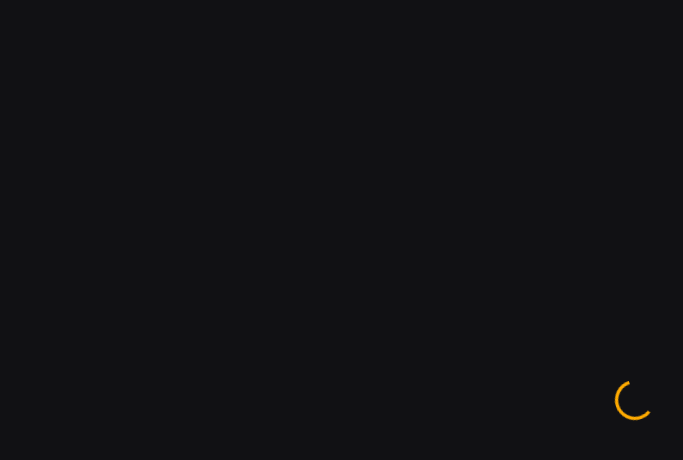
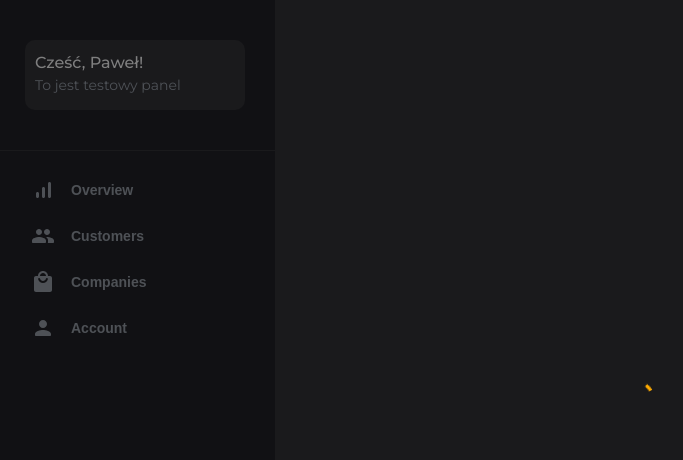
Before and after one commit to Paweu1412/roleplay-web-panel, a React app in the folder client/: page /dashboard/1 in a window 1280 px wide. Shown: the whole page, without its empty margins (5-688 px from the left). Built offline with nearby package versions, Linux system fonts and the light colour scheme; no server answers.

Commit message:
Sidebar part 1

```diff
--- a/client/package.json
+++ b/client/package.json
@@ -5,6 +5,7 @@
   "dependencies": {
     "@emotion/react": "^11.10.6",
     "@emotion/styled": "^11.10.6",
+    "@mui/icons-material": "^5.11.16",
     "@mui/material": "^5.11.15",
     "@testing-library/jest-dom": "^5.16.5",
     "@testing-library/react": "^13.4.0",
--- a/client/src/index.js
+++ b/client/src/index.js
@@ -13,7 +13,7 @@ root.render(
   <React.StrictMode>
     <BrowserRouter>
       <Routes>
-        <Route path="/" element={<Login />} />
+        <Route path="*" element={<Login />} />
         <Route path="/dashboard/:key" element={<Home />} />
       </Routes>
     </BrowserRouter>
--- a/client/src/index.scss
+++ b/client/src/index.scss
@@ -88,8 +88,8 @@
 }
 
 body {
+  color: var(--ui-text);
   background-color: var(--ui);
-  color: var(--ui-text);
   margin: 0;
   padding: 0;
 }
--- a/client/src/pages/Home/Home.js
+++ b/client/src/pages/Home/Home.js
@@ -1,6 +1,12 @@
 import "./Home.scss";
 
 // import { getGlobalStyle } from "../../utils/index";
+import SignalCellularAltRoundedIcon from '@mui/icons-material/SignalCellularAltRounded';
+import PeopleRoundedIcon from '@mui/icons-material/PeopleRounded';
+import LocalMallRoundedIcon from '@mui/icons-material/LocalMallRounded';
+import PersonRoundedIcon from '@mui/icons-material/PersonRounded';
+
+import { ButtonBase } from "@mui/material";
 import { Spinner } from "../../components/Spinner/Spinner";
 import { useParams } from "react-router-dom";
 import { useState } from "react";
@@ -29,14 +35,52 @@ const Home = () => {
 	checkSession(key);
 
   return (
-    <div className="container">
+    <div className="home">
       <Spinner open={showSpinner} />
 
-			<div className="container--left">
+			<div className="sidebar">
+				<div className="sidebar__upper">
+					<div className="basic-info">
+						<h1>Cześć, Paweł!</h1>
+						<p>To jest testowy panel</p>
+					</div>
+				</div>
 
+				<div className="sidebar__main">
+					<ul className="buttons">
+						<li>
+							<ButtonBase className="button">
+								<SignalCellularAltRoundedIcon className="icon" />
+								<span className="description">Overview</span>
+							</ButtonBase>
+						</li>
+
+						<li>
+							<ButtonBase className="button">
+								<PeopleRoundedIcon className="icon" />
+								<span className="description">Customers</span>
+							</ButtonBase>
+						</li>
+
+						<li>
+							<ButtonBase className="button">
+								<LocalMallRoundedIcon className="icon" />
+								<span className="description">Companies</span>
+							</ButtonBase>
+						</li>
+
+						<li>
+							<ButtonBase className="button">
+								<PersonRoundedIcon className="icon" />
+								<span className="description">Account</span>
+							</ButtonBase>
+						</li>
+					</ul>
+				</div>
 			</div>
 
-			<div className="container--right">
+			<div className="main">
+
 			</div>
     </div>
   );
--- a/client/src/pages/Home/Home.scss
+++ b/client/src/pages/Home/Home.scss
@@ -0,0 +1,102 @@
+.home {
+  width: 100vw;
+  height: 100vh;
+  font-family: "ui-regular";
+
+  .sidebar {
+    background-color: var(--ui);
+    // border-right: 2px solid var(--theme);
+    float: left;
+    width: 280px;
+    height: 100%;
+
+    &__upper {
+      display: flex;
+      width: 100%;
+      height: 150px;
+      border-bottom: 1px solid var(--border);
+      justify-content: center;
+      align-items: center;
+
+      .basic-info {
+        color: white;
+        display: flex;
+        width: 200px;
+        height: 50px;
+        background-color: var(--border);
+        border-radius: 10px;
+        padding: 10px;
+        flex-direction: column;
+        align-items: space-between;
+        justify-content: center;
+
+        h1 {
+          font-size: 1rem;
+          margin: 0;
+          font-family: "ui-medium";
+          font-weight: 500;
+          margin-bottom: 2.5px;
+        }
+
+        p {
+          font-size: 0.875rem;
+          margin: 0;
+          font-weight: 400;
+          line-height: 1.57;
+          color: rgb(157, 164, 174);
+        }
+      }
+    }
+
+    &__main {
+
+
+      .buttons {
+        display: flex;
+        flex-direction: column;
+        list-style: none;
+        list-style-type: none;
+        padding-left: 20px;
+        padding-right: 20px;
+
+        .button {
+          position: relative;
+          box-sizing: border-box;
+          outline: 0px;
+          border: 0px;
+          margin-top: 5px;
+          margin-bottom: 5px;
+          border-radius: 8px;
+          padding: 6px 16px;
+          text-align: left;
+          width: 100%;
+
+          &:hover {
+            background-color: rgba(255, 255, 255, 0.04);
+          }
+
+          .description {
+            color: rgb(157, 164, 174);
+            flex-grow: 1;
+            font-size: 14px;
+            font-weight: 600;
+            line-height: 24px;
+            white-space: nowrap;
+          }
+
+          .icon {
+            color: rgb(157, 164, 174);
+            margin-right: 16px;
+          }
+        }
+      }
+    }
+  }
+
+  .main {
+    background-color: var(--border);
+    float: left;
+    height: 100%;
+    width: calc(100% - 280px);
+  }
+}
--- a/client/src/pages/Login/Login.scss
+++ b/client/src/pages/Login/Login.scss
@@ -4,7 +4,7 @@
   display: flex;
   justify-content: center;
   align-items: center;
-  font-family: "ui-regular";
+  font-family: "ui-semibold";
 
   .box {
     width: 400px;
```
Also changed, not shown: 1 other file.
